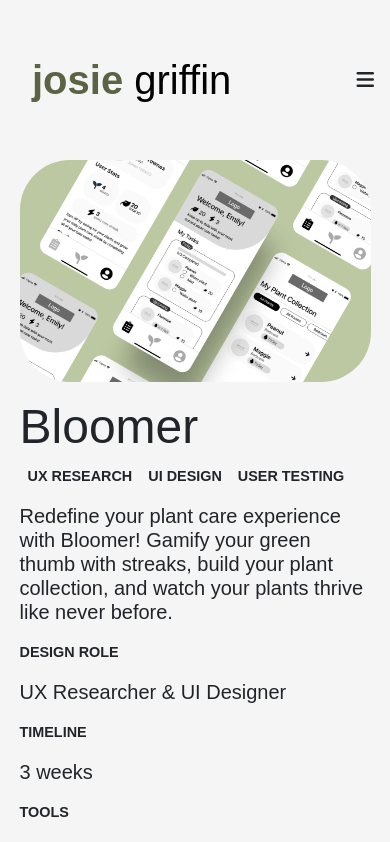
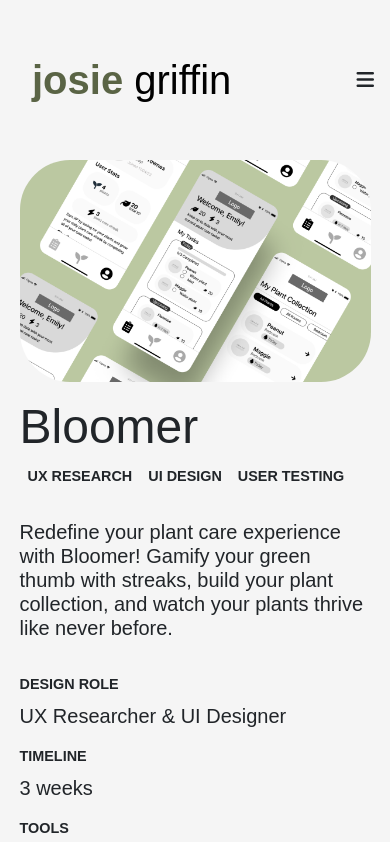
Before and after one commit to josielynngriffin/josie-react-portfolio, a React (Create React App) app in the folder my-app/: page /#/bloomer in a window 390 px wide. Shown: the top 842 px of the page. Built offline with nearby package versions, Linux system fonts and the light colour scheme; a web font is replaced by a local one.

Commit message:
Style left and right case study components

```diff
--- a/my-app/src/assets/styles/style.css
+++ b/my-app/src/assets/styles/style.css
@@ -57,6 +57,7 @@
 .label-text{
     font-weight:700;
     text-transform: uppercase;
+    margin-bottom: 0.5rem;
 }
 /* SCROLL TO TOP BUTTON */
 .scrollButton{
@@ -368,22 +369,37 @@
     flex-flow: row wrap-reverse;
     justify-content: center;
     align-items: center;
+}
+.rightCS__wrapper, .leftCS__wrapper{
+    align-self: start;
+
+}
+.rightCS__wrapper{
+    flex-flow: row wrap;
+}
+.leftCS__wrapper{
+    flex-flow: row-reverse wrap;
+}
+.case-study__component--margin{
     margin: 1rem;
 }
 .projectIntro--text-wrap{
     margin:1rem;
-    /* flex-basis:43%; */
     min-width:40%;
     width:40%;
 }
-
-.projectIntro--image{
+.projectIntro--image, .imgDescription{
     border-radius: 50px ;
     width: 600px;
     height: auto;
     flex-grow:1;
 }
-
+.imgDescription{
+    margin:0.5rem 0;
+}
+.case-study-text{
+    margin:2rem 0;
+}
 /*CONTACT*/
 .contact-page__wrapper{
     display:flex;
@@ -603,6 +619,9 @@
     .skills__card{
         margin:1rem;
     }
+    .projectIntro--image, .imgDescription{
+        width:100%;
+    }
 }
 
 @media (max-width: 600px) {
@@ -610,7 +629,7 @@
         height: 460px;
         width: 360px;
     }
-    .about-page__wrapper, .projectIntroCS__wrapper{
+    .about-page__wrapper, .case-study__component--margin{
         margin:0rem;
     }
 
```
